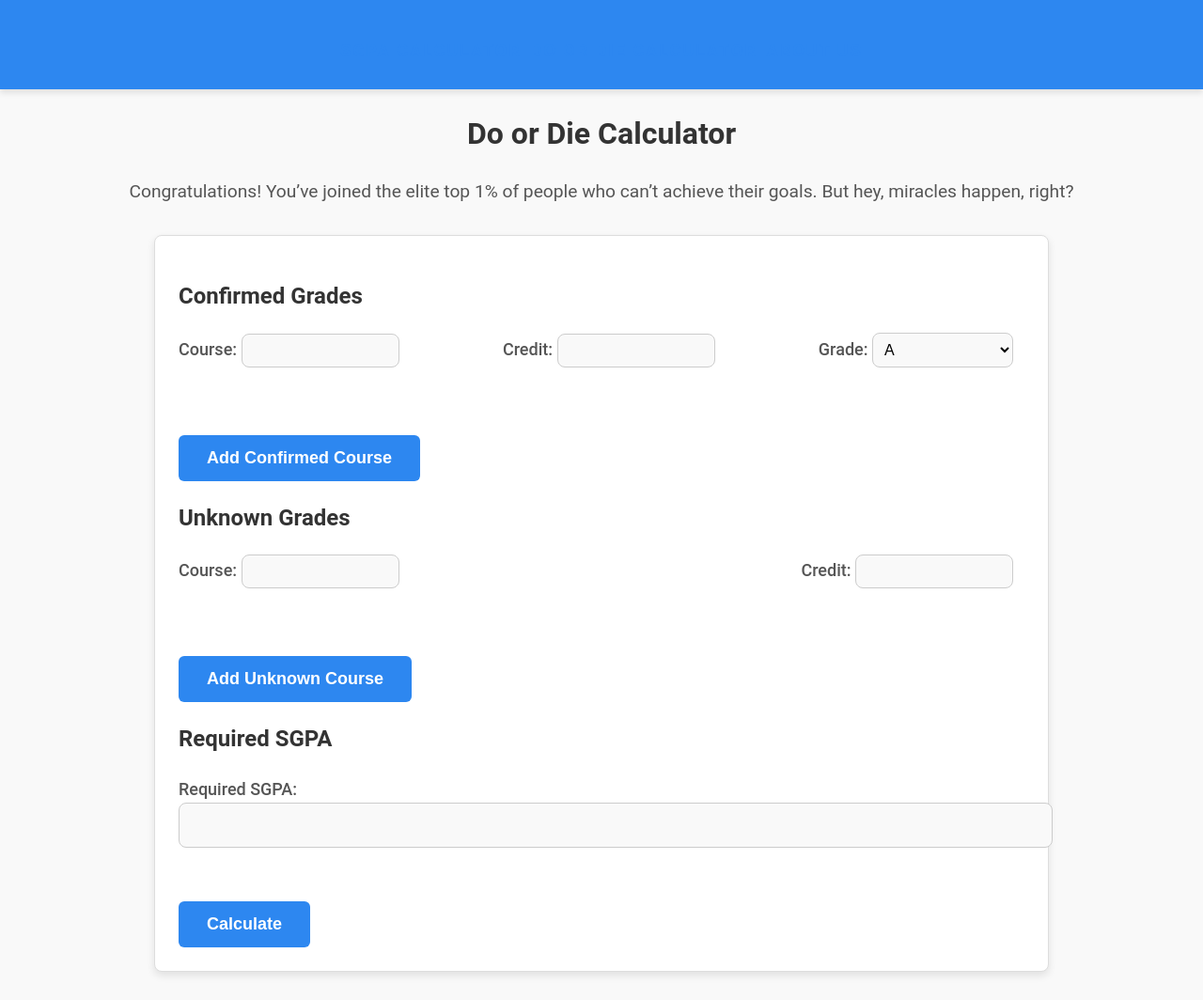
After one commit to atharvacoolkni/gpa_calculator_2, a Flask app: page /do-or-die in a window 1280 px wide. The commit adds this page. Shown: the whole page at 94% size. Run offline with Flask 3, Linux system fonts and the light colour scheme.

Commit message:
Automatic commit before Assistant edits

```diff
--- a/app.py
+++ b/app.py
@@ -6,6 +6,15 @@ app = Flask(__name__)
 
 HISTORY_FILE = 'history.json'
 
+GRADE_POINTS = {
+    "A": 10,
+    "A-": 9,
+    "B": 8,
+    "B-": 7,
+    "C": 6,
+    "C-": 5,
+    "D": 4,
+}
 
 # Utility functions to load and save history
 def load_history():
@@ -14,16 +23,13 @@ def load_history():
     with open(HISTORY_FILE, 'r') as file:
         return json.load(file)
 
-
 def save_history(data):
     with open(HISTORY_FILE, 'w') as file:
         json.dump(data, file, indent=4)
 
-
 @app.route('/')
 def index():
     return render_template("index.html")
-
 
 @app.route('/calculate', methods=['POST'])
 def calculate():
@@ -31,16 +37,14 @@ def calculate():
     credits = request.form.getlist("credit")
     grades = request.form.getlist("grade")
 
-    # Grade point mapping
-    grade_points = {'A': 10, 'A-': 9, 'B': 8, 'B-': 7, 'C': 6, 'C-': 5, 'D': 4}
-
     total_credits = 0
     total_grade_points = 0
 
     # Calculate total credits and grade points
     for course, credit, grade in zip(courses, credits, grades):
-        total_credits += int(credit)
-        total_grade_points += int(credit) * grade_points.get(grade, 0)
+        if grade in GRADE_POINTS:
+            total_credits += int(credit)
+            total_grade_points += int(credit) * GRADE_POINTS[grade]
 
     # Calculate SGPA
     sgpa = total_grade_points / total_credits if total_credits != 0 else 0
@@ -58,19 +62,88 @@ def calculate():
 
     return render_template("index.html", sgpa=sgpa)
 
-
 @app.route('/history')
 def history():
     history_data = load_history()
     return render_template("history.html", history=history_data)
 
+@app.route('/about-us')
+def about_us():
+    return render_template('about_us.html')
 
-if __name__ == '__main__':
+@app.route('/do-or-die', methods=['GET', 'POST'])
+def do_or_die_calculator():
+    if request.method == 'POST':
+        # Extract confirmed grades (courses, credits, grades)
+        confirmed_courses = request.form.getlist('confirmed_course')
+        confirmed_credits = list(map(int, request.form.getlist('confirmed_credit')))
+        confirmed_grades = request.form.getlist('confirmed_grade')
+
+        # Calculate total points from confirmed grades
+        total_confirmed_points = sum(
+            credit * GRADE_POINTS[grade]
+            for credit, grade in zip(confirmed_credits, confirmed_grades)
+        )
+        total_confirmed_credits = sum(confirmed_credits)
+
+        # Extract unknown courses (courses, credits)
+        unknown_courses = request.form.getlist('unknown_course')
+        unknown_credits = list(map(int, request.form.getlist('unknown_credit')))
+        total_unknown_credits = sum(unknown_credits)
+
+        # Required SGPA
+        required_sgpa = float(request.form.get('required_sgpa'))
+
+        # Calculate total points required to achieve the required SGPA
+        total_credits = total_confirmed_credits + total_unknown_credits
+        total_required_points = required_sgpa * total_credits
+
+        # Calculate points still required from the unknown courses
+        points_for_unknown = total_required_points - total_confirmed_points
+
+        # Check if it's even possible to achieve the required SGPA
+        max_possible_points = sum(credit * GRADE_POINTS['A'] for credit in unknown_credits)
+        if points_for_unknown > max_possible_points:
+            error_message = (
+                "It's not possible to achieve your goal. Here are two pieces of advice:"
+                "<ol>"
+                "<li>Once a wise man said, 'Umeed par duniya kayam hai, dil dukha hai lekin tuta to nahi hai, umeed ka daman chuta to nahi hai.'</li>"
+                "<li>You can use a popular trick to make this impossible task achievable. "
+                "<a href='https://www.amazon.in/Natural-Twisted-Macrame-Camping-Wedding/dp/B08H88DY8J' target='_blank'>Follow this tutorial</a>.</li>"
+            )
+
+            return render_template('do_or_die_calculator.html', error_message=error_message)
+        # Distribute the points across unknown courses
+        required_grades = []
+
+        for credit in unknown_credits:
+            # Calculate the points per credit for this unknown course
+            points_per_credit = points_for_unknown / total_unknown_credits
+
+            # Assign the minimum grade that satisfies the SGPA requirement
+            if points_per_credit >= GRADE_POINTS['A']:
+                required_grades.append((credit, 'A'))
+            elif points_per_credit >= GRADE_POINTS['A-']:
+                required_grades.append((credit, 'A-'))
+            elif points_per_credit >= GRADE_POINTS['B']:
+                required_grades.append((credit, 'B'))
+            elif points_per_credit >= GRADE_POINTS['B-']:
+                required_grades.append((credit, 'B-'))
+            elif points_per_credit >= GRADE_POINTS['C']:
+                required_grades.append((credit, 'C'))
+            else:
+                required_grades.append((credit, 'C-'))
+
+            # Subtract the assigned grade's points from the remaining points for unknown courses
+            points_for_unknown -= (GRADE_POINTS[required_grades[-1][1]] * credit)
+            total_unknown_credits -= credit
+
+        return render_template('do_or_die_calculator.html', required_grades=required_grades)
+
+    return render_template('do_or_die_calculator.html', required_grades=None)
 
 
 
 
-
-
-
-    app.run(host = '0.0.0.0' , debug=True)
+if __name__ == '__main__':
+    app.run(host='0.0.0.0', debug=True)
--- a/static/style.css
+++ b/static/style.css
@@ -1,73 +1,151 @@
 /* General styles */
 body {
-    font-family: 'Arial', sans-serif;
+    font-family: 'Roboto', sans-serif; /* A modern and clean font */
     margin: 0;
     padding: 0;
-    background-color: #f4f7fa;
+    background-color: #f9f9f9; /* Light gray background */
     color: #333;
     line-height: 1.6;
 }
 
+/* Navbar styles */
+.navbar {
+    background-color: #2d87f0; /* Modern blue for navbar */
+    overflow: hidden; /* Clearfix */
+    box-shadow: 0 4px 8px rgba(0, 0, 0, 0.1);
+}
+
+.navbar a {
+    float: left;
+    display: block;
+    color: white;
+    text-align: center;
+    padding: 18px 20px;
+    text-decoration: none;
+    font-size: 18px;
+    font-weight: 500;
+}
+
+.navbar a:hover {
+    background-color: #1d66c2; /* Darker blue on hover */
+}
+
+.navbar a.active {
+    background-color: #1d66c2; /* Active link highlight */
+}
+
+.navbar .dropdown {
+    float: left;
+    overflow: hidden;
+}
+
+.navbar .dropdown .dropbtn {
+    font-size: 18px;
+    border: none;
+    outline: none;
+    color: white;
+    padding: 18px 20px;
+    background-color: inherit;
+    font-family: inherit;
+    margin: 0;
+    cursor: pointer;
+}
+
+.navbar a:hover, .navbar .dropdown:hover .dropbtn {
+    background-color: #1d66c2; /* Darker blue on hover */
+}
+
+.navbar .dropdown-content {
+    display: none;
+    position: absolute;
+    background-color: #2d87f0;
+    min-width: 160px;
+    box-shadow: 0 8px 16px rgba(0, 0, 0, 0.2);
+    z-index: 1;
+}
+
+.navbar .dropdown:hover .dropdown-content {
+    display: block;
+}
+
+.navbar .dropdown-content a {
+    color: white;
+    padding: 12px 16px;
+    text-decoration: none;
+    display: block;
+}
+
+.navbar .dropdown-content a:hover {
+    background-color: #1d66c2; /* Darker blue on hover */
+}
+
 /* Header styles */
 header {
-    background-color: #4CAF50;
+    background-color: #2d87f0; /* A modern blue for header */
     color: white;
-    padding: 15px 20px;
+    padding: 20px 30px;
     text-align: center;
-    font-size: 28px;
-    font-weight: bold;
+    font-size: 32px;
+    font-weight: 600;
     text-transform: uppercase;
-    letter-spacing: 1px;
+    letter-spacing: 2px;
     box-shadow: 0 4px 6px rgba(0, 0, 0, 0.1);
 }
 
 /* Form styles */
 form {
-    max-width: 800px;
+    max-width: 900px;
     margin: 30px auto;
-    padding: 20px;
-    background: #fff;
-    border: 2px solid #ddd;
+    padding: 25px;
+    background: #ffffff;
+    border: 1px solid #ddd;
     border-radius: 8px;
     box-shadow: 0 4px 8px rgba(0, 0, 0, 0.1);
 }
 
 form label {
-    font-size: 16px;
+    font-size: 18px;
     display: block;
-    margin-bottom: 10px;
-    font-weight: bold;
+    margin-bottom: 12px;
+    font-weight: 500;
     color: #555;
 }
 
 form input, form select {
     width: 100%;
-    padding: 12px;
+    padding: 14px;
     margin-bottom: 20px;
     border: 1px solid #ccc;
-    border-radius: 6px;
-    font-size: 15px;
-    box-sizing: border-box;
+    border-radius: 8px;
+    font-size: 16px;
+    background-color: #f9f9f9;
+    transition: all 0.3s ease;
+}
+
+form input:focus, form select:focus {
+    border-color: #2d87f0; /* Highlighted blue on focus */
+    outline: none;
 }
 
 form button {
-    background-color: #4CAF50;
+    background-color: #2d87f0; /* Modern blue button */
     color: white;
-    padding: 12px 30px;
+    padding: 14px 30px;
     border: none;
-    border-radius: 5px;
+    border-radius: 6px;
     cursor: pointer;
-    font-size: 16px;
-    font-weight: bold;
+    font-size: 18px;
+    font-weight: 600;
+    transition: background-color 0.3s;
 }
 
 form button:hover {
-    background-color: #45a049;
+    background-color: #1d66c2; /* Darker blue on hover */
 }
 
 /* Table styles */
 table {
-    width: 90%;
+    width: 95%;
     margin: 30px auto;
     border-collapse: collapse;
     background: #fff;
@@ -168,56 +242,62 @@ table tr:hover {
     display: flex;
     justify-content: space-between;
     width: 100%;
-    padding: 0 10px;
+    padding: 0 12px;
 }
 
 .course-info span {
-    font-size: 16px;
+    font-size: 18px;
     color: #333;
-    margin: 0 10px;
-    padding: 5px 10px;
-    background-color: #f1f8e9;
-    border-radius: 6px;
-    font-weight: bold;
+    margin: 0 12px;
+    padding: 8px 12px;
+    background-color: #f1f8fe;
+    border-radius: 8px;
+    font-weight: 500;
     box-shadow: 0 2px 4px rgba(0, 0, 0, 0.1);
 }
 
 /* Flex layout for course rows */
 .course-row {
     display: flex;
-    flex-wrap: wrap; /* Allow wrapping on smaller screens */
+    flex-wrap: wrap;
     align-items: center;
-    margin-bottom: 10px;
+    margin-bottom: 15px;
     justify-content: space-between;
 }
 
-.course-row label {
-    margin-right: 10px; /* Space between labels */
-}
-
 .course-row input, .course-row select {
-    margin-right: 10px;
-    padding: 5px;
-    width: 120px; /* Fixed width for uniformity */
+    margin-right: 12px;
+    padding: 8px;
+    width: 150px;
 }
 
 /* Button styling */
 button {
-    padding: 10px;
-    margin-top: 20px;
+    padding: 12px;
+    margin-top: 25px;
     cursor: pointer;
+    font-size: 18px;
 }
 
 /* Header styling */
 h1 {
     text-align: center;
+    color: #333;
+    font-size: 32px;
 }
 
+/* Links */
 a {
     display: inline-block;
     margin-top: 20px;
     text-align: center;
-    font-size: 16px;
+    font-size: 18px;
+    color: #2d87f0;
+    text-decoration: none;
+}
+
+a:hover {
+    text-decoration: underline;
 }
 
 /* Responsive Design */
--- /dev/null
+++ b/templates/do_or_die_calculator.html
@@ -0,0 +1,116 @@
+<!DOCTYPE html>
+<html lang="en">
+<head>
+    <meta charset="UTF-8">
+    <meta name="viewport" content="width=device-width, initial-scale=1.0">
+    <title>Do or Die Calculator</title>
+    <link rel="stylesheet" href="{{ url_for('static', filename='style.css') }}">
+</head>
+<body>
+    <header>
+        <nav>
+            <a href="{{ url_for('index') }}">SGPA Calculator</a>
+            <a href="{{ url_for('do_or_die_calculator') }}">Do or Die Calculator</a>
+            <a href="{{ url_for('about_us') }}">About Us</a>
+        </nav>
+    </header>
+
+    <main>
+        <h1>Do or Die Calculator</h1>
+        <p style="font-size: 1.2em; color: #555; text-align: center;">
+            Congratulations! You’ve joined the elite top 1% of people who can’t achieve their goals.
+            But hey, miracles happen, right?
+        </p>
+
+        <form method="POST" action="/do-or-die">
+            <!-- Section for confirmed courses -->
+            <h2>Confirmed Grades</h2>
+            <div id="confirmed-courses">
+                <div class="course-row">
+                    <label>Course: <input type="text" name="confirmed_course"></label>
+                    <label>Credit: <input type="number" name="confirmed_credit"></label>
+                    <label>Grade:
+                        <select name="confirmed_grade">
+                            <option value="A">A</option>
+                            <option value="A-">A-</option>
+                            <option value="B">B</option>
+                            <option value="B-">B-</option>
+                            <option value="C">C</option>
+                            <option value="C-">C-</option>
+                            <option value="D">D</option>
+                        </select>
+                    </label>
+                </div>
+            </div>
+            <button type="button" onclick="addConfirmedCourse()">Add Confirmed Course</button>
+
+            <!-- Section for unknown courses -->
+            <h2>Unknown Grades</h2>
+            <div id="unknown-courses">
+                <div class="course-row">
+                    <label>Course: <input type="text" name="unknown_course"></label>
+                    <label>Credit: <input type="number" name="unknown_credit"></label>
+                </div>
+            </div>
+            <button type="button" onclick="addUnknownCourse()">Add Unknown Course</button>
+
+            <!-- Required SGPA -->
+            <h2>Required SGPA</h2>
+            <label>Required SGPA: <input type="number" name="required_sgpa" step="0.01" required></label>
+
+            <button type="submit">Calculate</button>
+        </form>
+
+        <!-- Error or results display -->
+        {% if error_message %}
+        <div style="color: red; font-weight: bold;">
+            {{ error_message|safe }}
+        </div>
+        {% endif %}
+
+        {% if required_grades %}
+        <h2>Required Grades</h2>
+        <ul>
+            {% for credit, grade in required_grades %}
+            <li>{{ credit }} credits: Required Grade = {{ grade }}</li>
+            {% endfor %}
+        </ul>
+        {% endif %}
+    </main>
+
+    <script>
+        function addConfirmedCourse() {
+            const confirmedDiv = document.getElementById('confirmed-courses');
+            const newCourse = document.createElement('div');
+            newCourse.classList.add('course-row');
+            newCourse.innerHTML = `
+                <label>Course: <input type="text" name="confirmed_course"></label>
+                <label>Credit: <input type="number" name="confirmed_credit"></label>
+                <label>Grade:
+                    <select name="confirmed_grade">
+                        <option value="A">A</option>
+                        <option value="A-">A-</option>
+                        <option value="B">B</option>
+                        <option value="B-">B-</option>
+                        <option value="C">C</option>
+                        <option value="C-">C-</option>
+                        <option value="D">D</option>
+                    </select>
+                </label>
+            `;
+            confirmedDiv.appendChild(newCourse);
+        }
+
+        function addUnknownCourse() {
+            const unknownDiv = document.getElementById('unknown-courses');
+            const newCourse = document.createElement('div');
+            newCourse.classList.add('course-row');
+            newCourse.innerHTML = `
+                <label>Course: <input type="text" name="unknown_course"></label>
+                <label>Credit: <input type="number" name="unknown_credit"></label>
+            `;
+            unknownDiv.appendChild(newCourse);
+        }
+    </script>
+</body>
+</html>
```
Also changed, not shown: other parts of static/style.css (+24 -28 lines), templates/about_us.html (added, +8 -0 lines), templates/base.html (added, +30 -0 lines), templates/index.html (+6 -11 lines).
